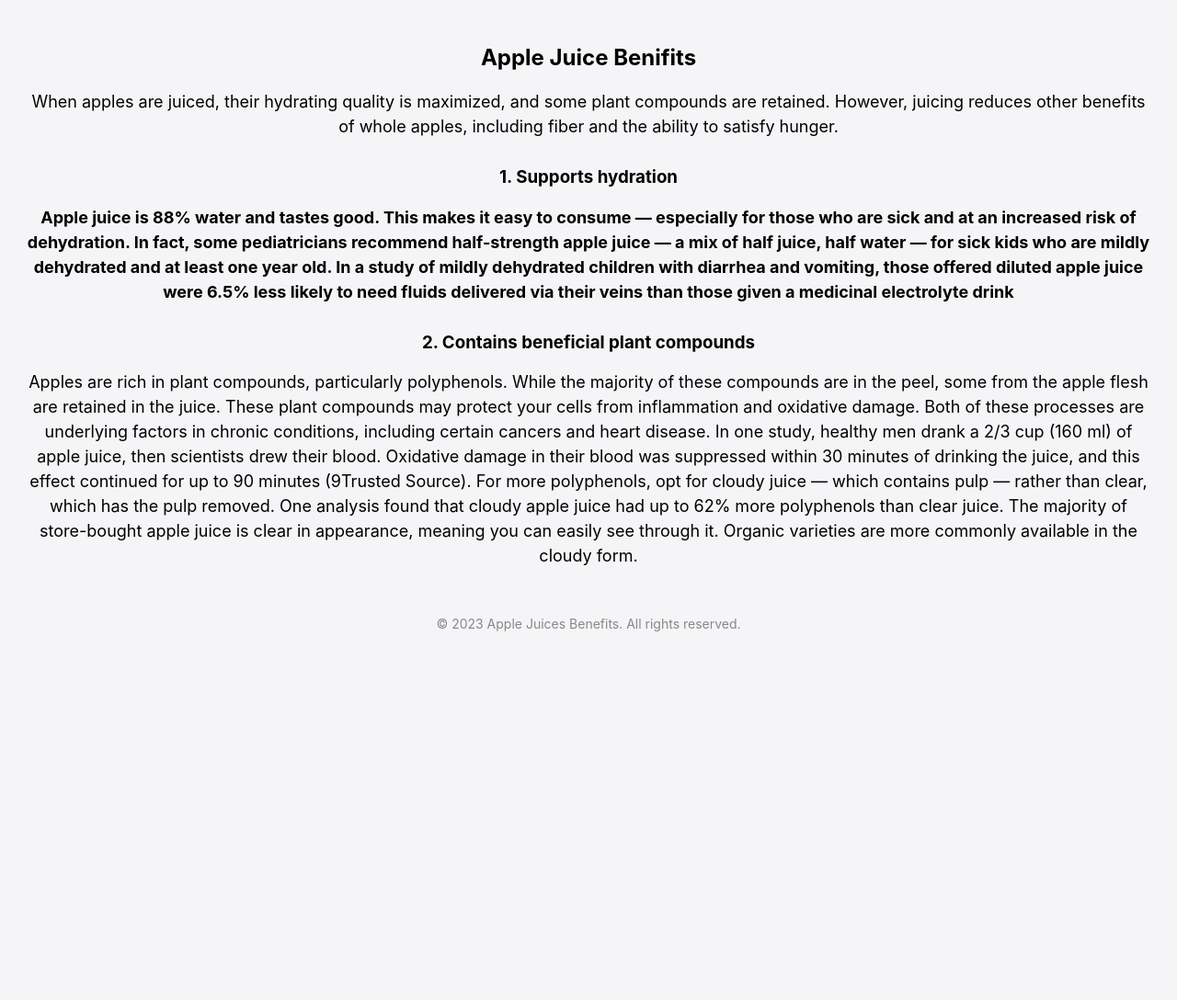
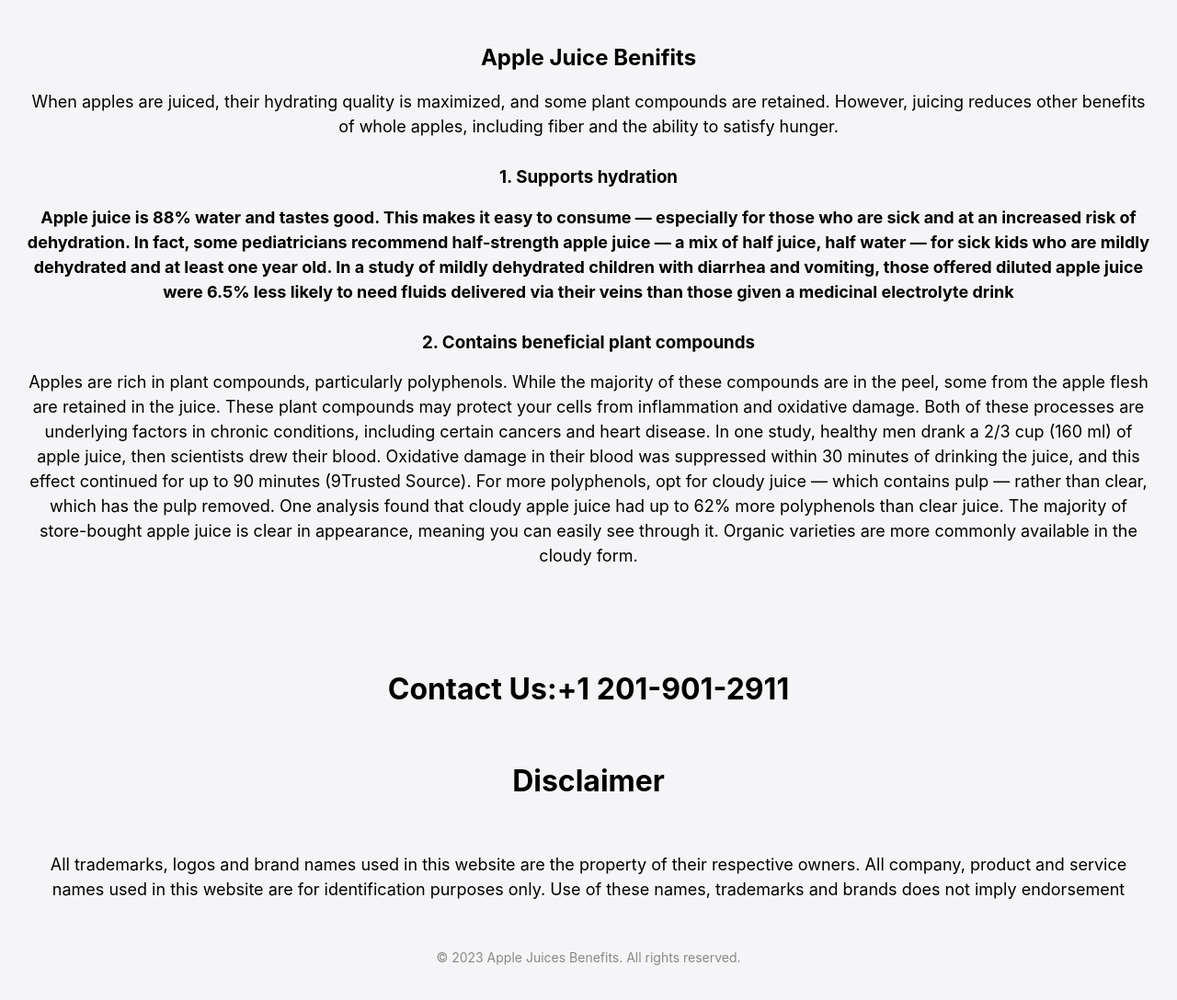
Before and after one commit to online-wo/aplecustomercare24X7Help, a plain HTML site: page index.html in a window 1280 px wide. Shown: the whole page at 92% size. Before the commit the page ends 800 px from the top, so only its background shows below. Drawn offline with Linux system fonts and the light colour scheme.

Commit message:
Update index.html

```diff
--- a/index.html
+++ b/index.html
@@ -61,7 +61,11 @@ For more polyphenols, opt for cloudy juice — which contains pulp — rather th
 One analysis found that cloudy apple juice had up to 62% more polyphenols than clear juice.
 
 The majority of store-bought apple juice is clear in appearance, meaning you can easily see through it. Organic varieties are more commonly available in the cloudy form.</p>
-
+<br><br><br>
+<h1>Contact Us:+1 201-901-2911</h1>
+<br>
+<h1>Disclaimer</h1><br>
+<p>All trademarks, logos and brand names used in this website are the property of their respective owners. All company, product and service names used in this website are for identification purposes only. Use of these names, trademarks and brands does not imply endorsement</p>
 
 <p class="footer">© 2023 Apple Juices Benefits. All rights reserved.</p>
 
```
